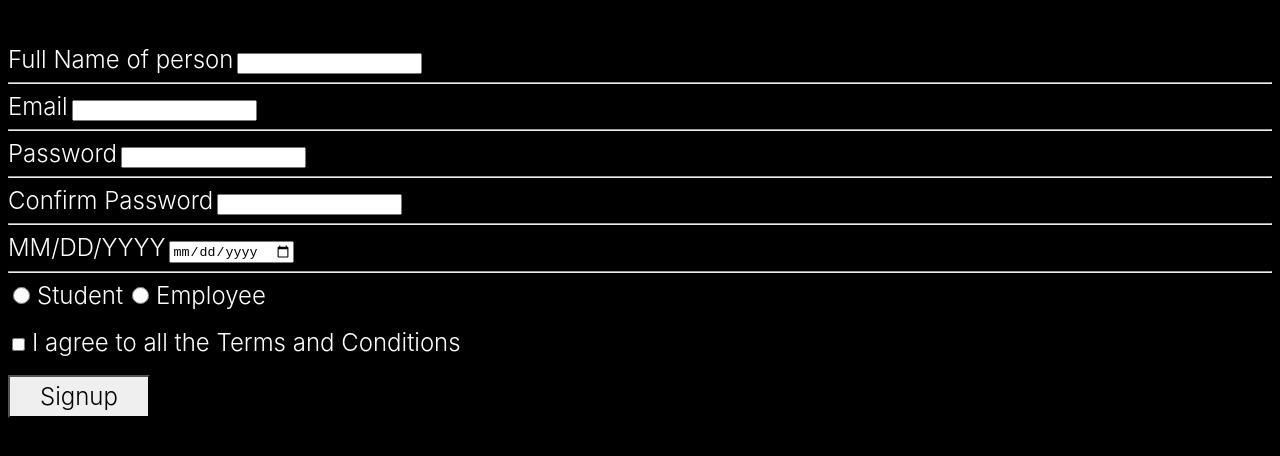
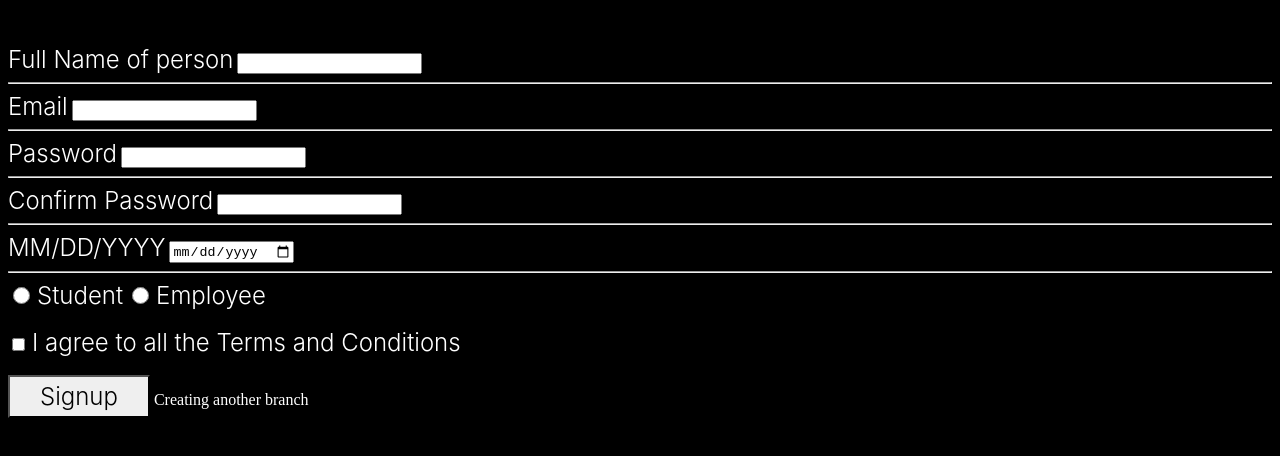
Before and after one commit to sundar38/htmlform, a plain HTML site: page index.html in a window 1280 px wide. Shown: the part 204-660 px from the top of the page. Drawn offline with Linux system fonts and the light colour scheme.

Commit message:
creating new branch

```diff
--- a/index.html
+++ b/index.html
@@ -37,6 +37,7 @@
                 <br><br>
                 <button class="btn" type="submit" form="form01" value="Signup">
                     <label for="signin">Signup</label></button>
+                Creating another branch
             </form>
         </div>
     </main>
```
